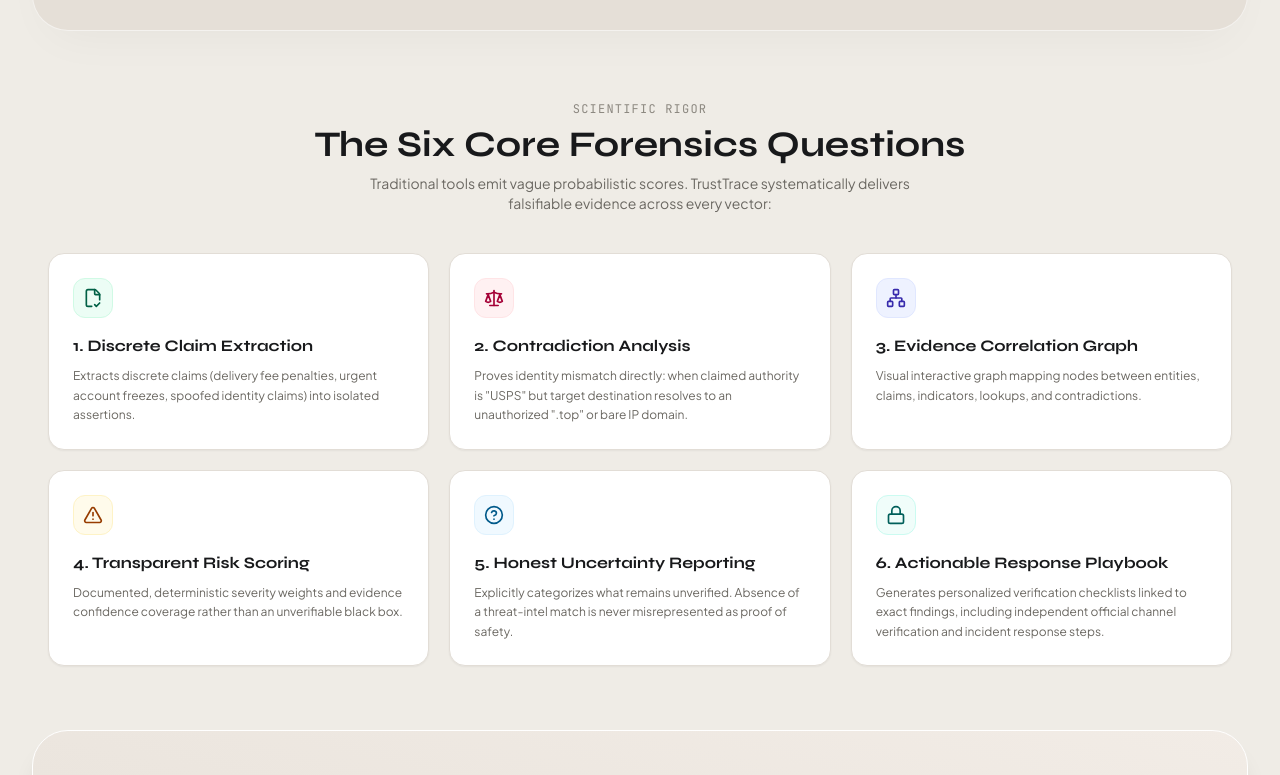
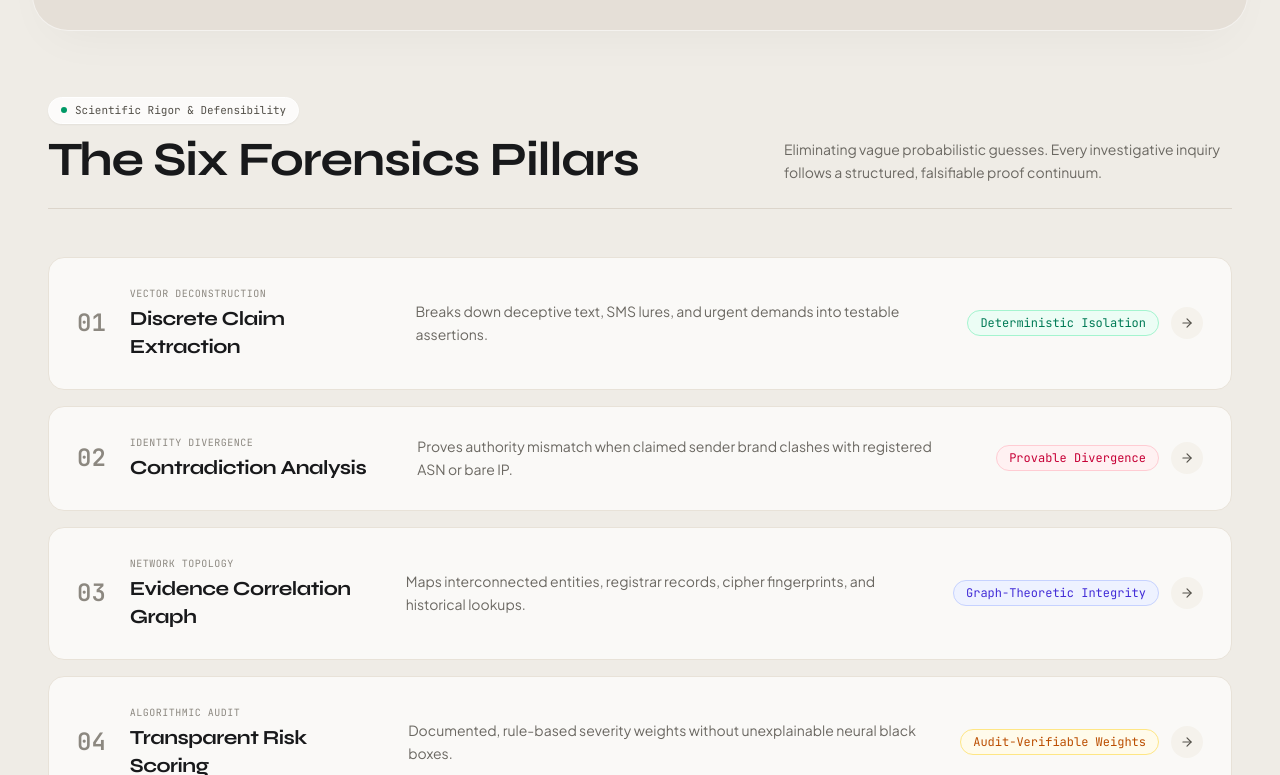
Before and after one commit to venmugilrajan/AI-Powered-Evidence-First-Fraud-Investigation-Platform, a React (Vite) app in the folder frontend/: page / in a window 1280 px wide. Shown: the part 1805-2580 px from the top of the page. Built offline with nearby package versions, Linux system fonts and the light colour scheme; no server answers; a web font is replaced by a local one.

Commit message:
feat: replace 3x2 box grid with fluid editorial forensic spectrum layout

```diff
--- a/frontend/src/pages/LandingPage.tsx
+++ b/frontend/src/pages/LandingPage.tsx
@@ -367,78 +367,115 @@
 
       {/* ------------------------------------------------------------- */}
       {/* 3. SECTION 3: The Six Defensible Forensics Questions           */}
+      {/* Editorial Forensic Spectrum Layout (Non-grid, fluid & unique) */}
       {/* ------------------------------------------------------------- */}
       <section className="max-w-7xl mx-auto px-2 sm:px-4">
-        <div className="text-center mb-10">
-          <span className="text-xs font-mono uppercase tracking-widest text-[#8C8880]">Scientific Rigor</span>
-          <h2 className="font-heading text-3xl sm:text-4xl font-bold text-[#18191B] mt-1.5">
-            The Six Core Forensics Questions
+
+        {/* Section Headline */}
+        <div className="flex flex-col md:flex-row md:items-end justify-between gap-6 mb-12 pb-6 border-b border-[#DCD5CB]">
+          <div>
+            <div className="inline-flex items-center space-x-2 px-3 py-1 rounded-full bg-white/80 border border-white text-[11px] font-mono text-[#54514A] mb-3 shadow-xs">
+              <span className="w-1.5 h-1.5 rounded-full bg-emerald-600"></span>
+              <span>Scientific Rigor & Defensibility</span>
+            </div>
+            <h2 className="font-heading text-3xl sm:text-5xl font-bold text-[#18191B] tracking-tight">
+              The Six Forensics Pillars
             </h2>
-          <p className="text-[#6B6862] mt-2 text-xs sm:text-sm max-w-xl mx-auto font-sans">
-            Traditional tools emit vague probabilistic scores. TrustTrace systematically delivers falsifiable evidence across every vector:
+          </div>
+          <p className="text-xs sm:text-sm text-[#6B6862] max-w-md font-sans leading-relaxed">
+            Eliminating vague probabilistic guesses. Every investigative inquiry follows a structured, falsifiable proof continuum.
           </p>
         </div>
 
-        <div className="grid grid-cols-1 md:grid-cols-3 gap-5">
-          <div className="p-6 rounded-2xl bg-white border border-[#E2DDD6] shadow-xs hover:border-[#CCC6BC] transition-all">
-            <div className="w-10 h-10 rounded-xl bg-emerald-50 text-emerald-800 flex items-center justify-center mb-4 border border-emerald-100">
-              <FileCheck2 className="w-5 h-5" />
+        {/* Fluid Horizontal Editorial Spectrum (No box grid) */}
+        <div className="space-y-4">
+          {[
+            {
+              id: '01',
+              title: 'Discrete Claim Extraction',
+              category: 'Vector Deconstruction',
+              summary: 'Breaks down deceptive text, SMS lures, and urgent demands into testable assertions.',
+              verdict: 'Deterministic Isolation',
+              accent: 'text-emerald-700 bg-emerald-50 border-emerald-200'
+            },
+            {
+              id: '02',
+              title: 'Contradiction Analysis',
+              category: 'Identity Divergence',
+              summary: 'Proves authority mismatch when claimed sender brand clashes with registered ASN or bare IP.',
+              verdict: 'Provable Divergence',
+              accent: 'text-rose-700 bg-rose-50 border-rose-200'
+            },
+            {
+              id: '03',
+              title: 'Evidence Correlation Graph',
+              category: 'Network Topology',
+              summary: 'Maps interconnected entities, registrar records, cipher fingerprints, and historical lookups.',
+              verdict: 'Graph-Theoretic Integrity',
+              accent: 'text-indigo-700 bg-indigo-50 border-indigo-200'
+            },
+            {
+              id: '04',
+              title: 'Transparent Risk Scoring',
+              category: 'Algorithmic Audit',
+              summary: 'Documented, rule-based severity weights without unexplainable neural black boxes.',
+              verdict: 'Audit-Verifiable Weights',
+              accent: 'text-amber-700 bg-amber-50 border-amber-200'
+            },
+            {
+              id: '05',
+              title: 'Honest Uncertainty Reporting',
+              category: 'Negative Space Assurance',
+              summary: 'Absence of external threat flags is never misrepresented as confirmation of safety.',
+              verdict: 'Zero False Confidence',
+              accent: 'text-sky-700 bg-sky-50 border-sky-200'
+            },
+            {
+              id: '06',
+              title: 'Actionable Response Playbook',
+              category: 'Active Containment',
+              summary: 'Generates authenticated incident checklists and registrar abuse notices for immediate remediation.',
+              verdict: 'Operational Readiness',
+              accent: 'text-teal-700 bg-teal-50 border-teal-200'
+            }
+          ].map((item, idx) => (
+            <div
+              key={idx}
+              className="group relative flex flex-col lg:flex-row lg:items-center justify-between p-5 sm:p-7 rounded-2xl bg-white/70 hover:bg-white border border-[#E8E2D8] hover:border-white hover:shadow-lg transition-all duration-300"
+            >
+              {/* Left Column: Number + Title + Category */}
+              <div className="flex items-start sm:items-center space-x-4 sm:space-x-6">
+                <span className="font-mono text-xl sm:text-2xl font-semibold text-[#8C8880] group-hover:text-[#18191B] transition-colors">
+                  {item.id}
+                </span>
+                <div>
+                  <div className="flex items-center space-x-2.5 mb-1">
+                    <span className="text-[10px] uppercase font-mono tracking-wider text-[#8C8880]">
+                      {item.category}
+                    </span>
                   </div>
-            <h3 className="font-heading text-base font-bold text-[#18191B] mb-2">1. Discrete Claim Extraction</h3>
-            <p className="text-xs text-[#6B6862] leading-relaxed font-sans">
-              Extracts discrete claims (delivery fee penalties, urgent account freezes, spoofed identity claims) into isolated assertions.
-            </p>
+                  <h3 className="font-heading text-lg sm:text-xl font-bold text-[#18191B] tracking-tight group-hover:translate-x-1 transition-transform">
+                    {item.title}
+                  </h3>
+                </div>
               </div>
 
-          <div className="p-6 rounded-2xl bg-white border border-[#E2DDD6] shadow-xs hover:border-[#CCC6BC] transition-all">
-            <div className="w-10 h-10 rounded-xl bg-rose-50 text-rose-800 flex items-center justify-center mb-4 border border-rose-100">
-              <Scale className="w-5 h-5" />
+              {/* Middle: Brief summary */}
+              <p className="mt-3 lg:mt-0 text-xs sm:text-sm text-[#6B6862] font-sans max-w-xl lg:px-6 leading-relaxed">
+                {item.summary}
+              </p>
+
+              {/* Right: Pill Badge Verdict */}
+              <div className="mt-4 lg:mt-0 flex items-center space-x-3 shrink-0">
+                <span className={`inline-flex items-center px-3 py-1 rounded-full text-xs font-mono border ${item.accent}`}>
+                  {item.verdict}
+                </span>
+                <div className="w-8 h-8 rounded-full bg-[#F5F2EC] group-hover:bg-[#18191B] group-hover:text-white text-[#54514A] flex items-center justify-center transition-all">
+                  <ArrowRight className="w-3.5 h-3.5" />
                 </div>
-            <h3 className="font-heading text-base font-bold text-[#18191B] mb-2">2. Contradiction Analysis</h3>
-            <p className="text-xs text-[#6B6862] leading-relaxed font-sans">
-              Proves identity mismatch directly: when claimed authority is "USPS" but target destination resolves to an unauthorized ".top" or bare IP domain.
-            </p>
               </div>
-
-          <div className="p-6 rounded-2xl bg-white border border-[#E2DDD6] shadow-xs hover:border-[#CCC6BC] transition-all">
-            <div className="w-10 h-10 rounded-xl bg-indigo-50 text-indigo-800 flex items-center justify-center mb-4 border border-indigo-100">
-              <Network className="w-5 h-5" />
             </div>
-            <h3 className="font-heading text-base font-bold text-[#18191B] mb-2">3. Evidence Correlation Graph</h3>
-            <p className="text-xs text-[#6B6862] leading-relaxed font-sans">
-              Visual interactive graph mapping nodes between entities, claims, indicators, lookups, and contradictions.
-            </p>
-          </div>
-
-          <div className="p-6 rounded-2xl bg-white border border-[#E2DDD6] shadow-xs hover:border-[#CCC6BC] transition-all">
-            <div className="w-10 h-10 rounded-xl bg-amber-50 text-amber-800 flex items-center justify-center mb-4 border border-amber-100">
-              <AlertTriangle className="w-5 h-5" />
-            </div>
-            <h3 className="font-heading text-base font-bold text-[#18191B] mb-2">4. Transparent Risk Scoring</h3>
-            <p className="text-xs text-[#6B6862] leading-relaxed font-sans">
-              Documented, deterministic severity weights and evidence confidence coverage rather than an unverifiable black box.
-            </p>
-          </div>
-
-          <div className="p-6 rounded-2xl bg-white border border-[#E2DDD6] shadow-xs hover:border-[#CCC6BC] transition-all">
-            <div className="w-10 h-10 rounded-xl bg-sky-50 text-sky-800 flex items-center justify-center mb-4 border border-sky-100">
-              <HelpCircle className="w-5 h-5" />
-            </div>
-            <h3 className="font-heading text-base font-bold text-[#18191B] mb-2">5. Honest Uncertainty Reporting</h3>
-            <p className="text-xs text-[#6B6862] leading-relaxed font-sans">
-              Explicitly categorizes what remains unverified. Absence of a threat-intel match is never misrepresented as proof of safety.
-            </p>
-          </div>
-
-          <div className="p-6 rounded-2xl bg-white border border-[#E2DDD6] shadow-xs hover:border-[#CCC6BC] transition-all">
-            <div className="w-10 h-10 rounded-xl bg-teal-50 text-teal-800 flex items-center justify-center mb-4 border border-teal-100">
-              <Lock className="w-5 h-5" />
-            </div>
-            <h3 className="font-heading text-base font-bold text-[#18191B] mb-2">6. Actionable Response Playbook</h3>
-            <p className="text-xs text-[#6B6862] leading-relaxed font-sans">
-              Generates personalized verification checklists linked to exact findings, including independent official channel verification and incident response steps.
-            </p>
-          </div>
+          ))}
         </div>
       </section>
 
```
Lines whose indentation alone changed are shown as unchanged.
